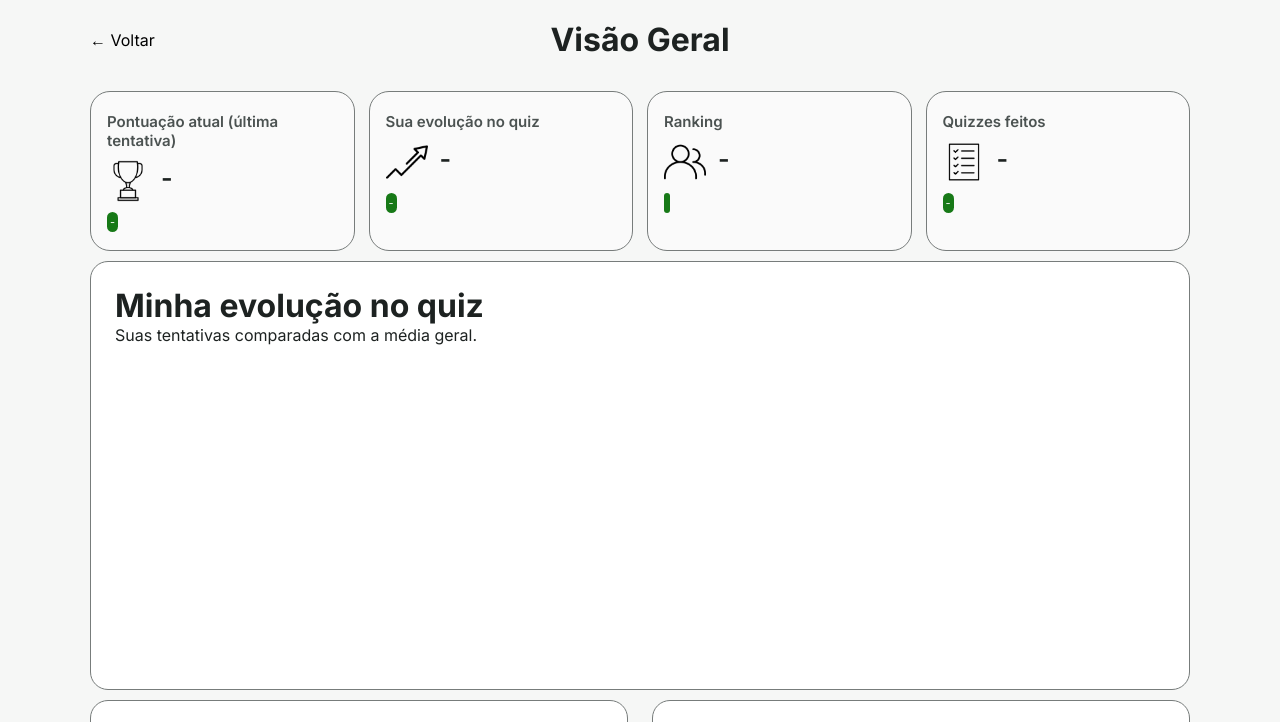
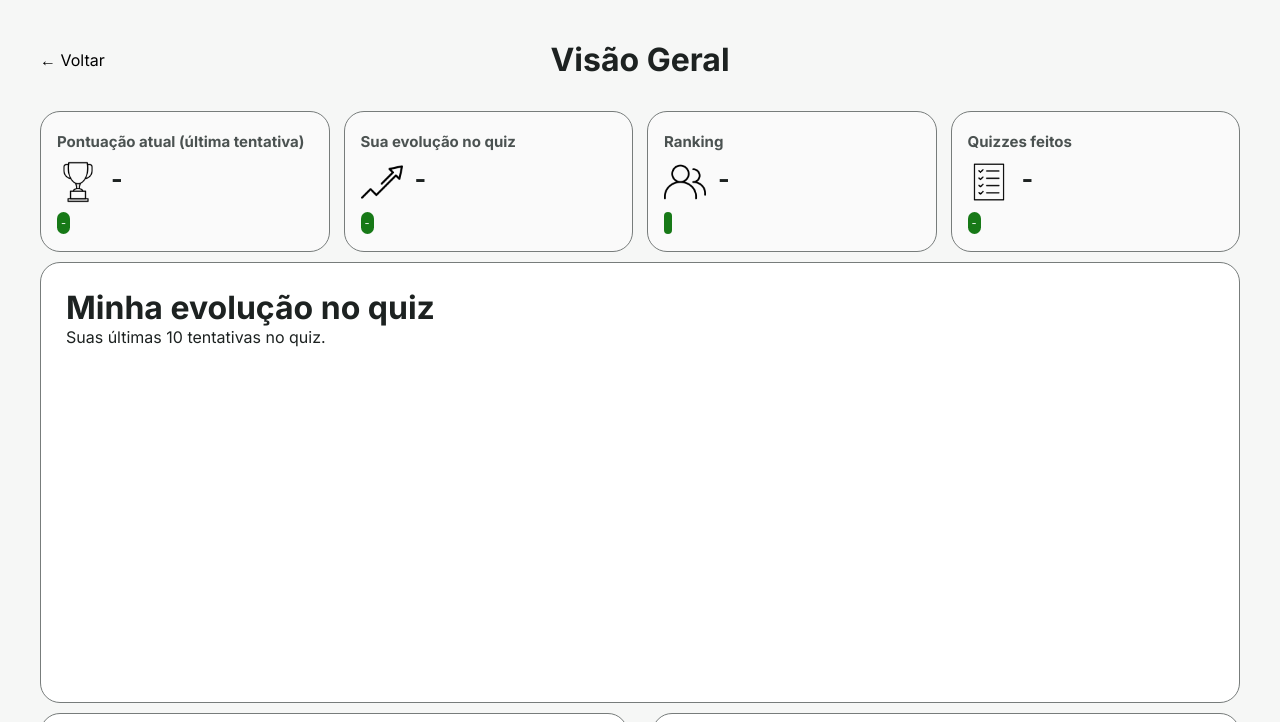
Before and after one commit to pedrocosta16/proj-individual-1sem, a website: page public/dashboard.html in a window 1280 px wide. Shown: the top 722 px of the page. Drawn offline with nearby package versions, Linux system fonts and the light colour scheme; no server answers.

Commit message:
Finalização dos comentários nos arquivos CSS

```diff
--- a/public/css/dashboard.css
+++ b/public/css/dashboard.css
@@ -8,7 +8,7 @@ body
 {
     font-family: 'Inter', sans-serif; /* Fonte padrão do site*/
     background: #f6f7f6; /* Cor de fundo global*/
-    padding: 10px 90px; /* paçamento interno -> 10px cima e baixo | 90px laterais*/
+    padding: 30px 40px; /* paçamento interno -> 10px cima e baixo | 90px laterais*/
 }
 
 header
@@ -79,60 +79,48 @@ a
 .pref-titulo
 {
     font-size: 15px; /* Tamanho da escrita*/
-    font-weight: 600;
-    margin-bottom: 10px;
-    color: #4b5251;
+    font-weight: bold; /* Negrito */
+    margin-bottom: 10px; /* Espaço embaixo do elemento*/
+    color: #4b5251; /* Cor do texto*/
 }
 
 .pref-valor
 {
     font-size: 25px; /* Tamanho da escrita*/
-    font-weight: 600;
-    color: #1d2221;
-    margin-bottom: 6px;
+    font-weight: bold; /* Negrito */
+    margin-bottom: 6px; /* Espaço embaixo do elemento*/
+    color: #1d2221; /* Cor do texto*/
 }
 
 .alert
 {
-    font-size: 11px;
-    padding: 3px;
-    border-radius: 18px;
-    display: inline;
-    background-color: #177917;
-    color: white;
+    font-size: 11px; /* Tamanho da escrita*/
+    padding: 4px; /* Espaçamento interno -> 4px pros 4 lados*/
+    border-radius: 20px; /* Arredonda os cantos*/
+    display: inline; /* Faz com que a div fique do mesmo tamanho que o texto dentro dela*/
+    background-color: #177917; /* Cor de fundo alert*/
+    color: white; /* Cor do texto*/
 }
 
-.grafico-1
+.grafico-1 /* Div atrás do gráfico*/
 {
-    width: 100%;
-    min-height: 420px;
-
-    background-color: white;
-    border-radius: 18px;
-
-    padding: 24px;
-    box-sizing: border-box;
-    border: 1px solid #777c7b;
-    margin-bottom: 10px;
+    background-color: white; /* Cor de fundo grafico*/
+    border-radius: 20px; /* Arredonda os cantos*/
+    padding: 25px; /* Espaçamento interno -> 25px pros 4 lados*/
+    border: 1px solid #777c7b; /* Borda do gráfico*/
+    margin-bottom: 10px; /* Espaço embaixo do elemento*/
 }
 
 .infos-grafico
 {
-    display: flex;
-    flex-direction: column;
-    align-items: flex-start;
-    color: #1d2221;
+    color: #1d2221; /* Cor do texto*/
 }
 
 .g1
 {
-    width: 100%;
-    background-color: white;
-
-    padding: 20px;
-    position: relative;
-    width: 100%;
-    height: 320px;
+    width: 100%; /* grafico ocupa toda a largura da div*/
+    padding: 20px; /* Espaçamento interno -> 20px pros 4 lados*/
+    height: 330px; /* Altura*/
 }
 
 .graficos
--- a/public/css/formulario.css
+++ b/public/css/formulario.css
@@ -76,3 +76,8 @@
     width: 50px; /* Largura*/
     height: 50px; /* Altura*/
 }
+
+.escondido
+{
+    display: none;
+}
--- a/public/css/institucional.css
+++ b/public/css/institucional.css
@@ -143,3 +143,8 @@ footer
     padding: 16px; /* Espaçamento interno -> 16px pros 4 lados*/
     color: #1d2221; /* Cor do texto*/
 }
+
+.escondido
+{
+    display: none; /* Elemento se inicia escondido*/
+}
--- a/public/dashboard.html
+++ b/public/dashboard.html
@@ -73,7 +73,7 @@
     <div class="grafico-1">
         <div class="infos-grafico">
             <h1>Minha evolução no quiz</h1>
-            <p>Suas tentativas comparadas com a média geral.</p>
+            <p>Suas últimas 10 tentativas no quiz.</p>
         </div>
 
         <div class="g1">
```
Also changed, not shown: public/css/quiz.css (+27 -37 lines), public/index.html (+1 -1 lines), public/quiz.html (+5 -4 lines), public/login.html (line endings or trailing spaces).
